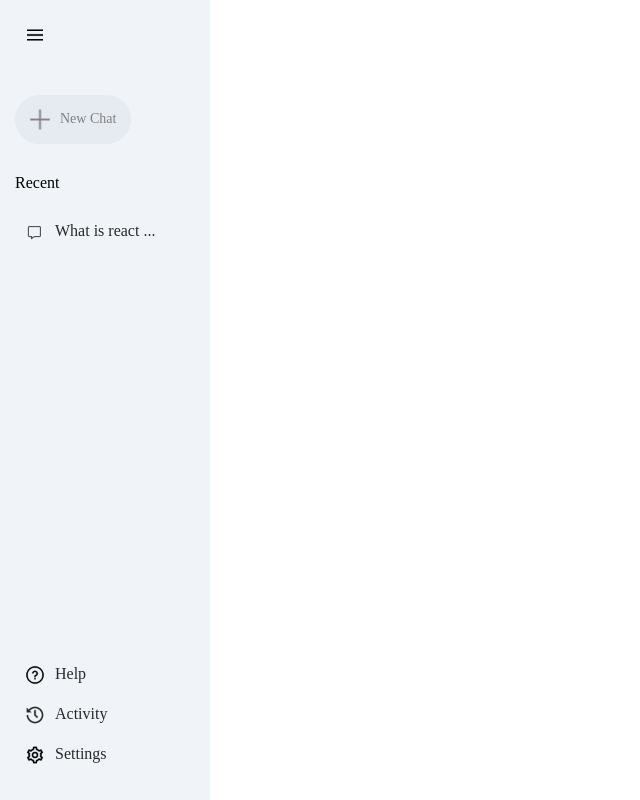
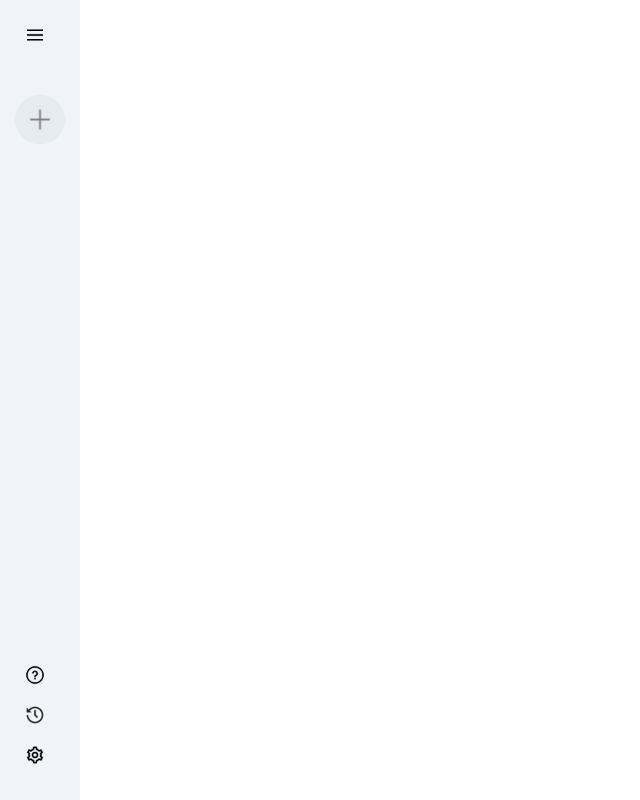
Before and after one commit to nahidn228/GeminiClone, a React (Vite) app: page / in a window 1280 px wide. Shown: the whole page, without its empty margins (0-640 px from the left). Built offline with nearby package versions, Linux system fonts and the light colour scheme.

Commit message:
sidebar design done and added outfit font

```diff
--- a/src/components/Sidebar/Sidebar.jsx
+++ b/src/components/Sidebar/Sidebar.jsx
@@ -1,15 +1,24 @@
+import { useState } from "react";
 import { assets } from "../../assets/assets";
 import "./Sidebar.css";
+
 const Sidebar = () => {
+  const [extended, setExtended] = useState(false);
   return (
     <div className="sidebar">
       {/* top section */}
       <div className="top">
-        <img className="menu" src={assets?.menu_icon} alt="" />
+        <img
+          onClick={() => setExtended(!extended)}
+          className="menu"
+          src={assets?.menu_icon}
+          alt=""
+        />
         <div className="new-chat">
           <img src={assets?.plus_icon} alt="" />
-          <p>New Chat</p>
+          {extended ? <p>New Chat</p> : null}
         </div>
+        {extended ? (
           <div className="recent">
             <p className="recent-title">Recent</p>
             <div className="recent-entry">
@@ -17,24 +26,23 @@ const Sidebar = () => {
               <p>What is react ...</p>
             </div>
           </div>
+        ) : null}
       </div>
-
 
       {/* Bottom section */}
 
       <div className="bottom">
-
         <div className="bottom-item recent-entry">
           <img src={assets?.question_icon} alt="" />
-        <p>Help </p>
+          {extended ? <p>Help </p> : null}
         </div>
         <div className="bottom-item recent-entry">
           <img src={assets?.history_icon} alt="" />
-        <p>Activity </p>
+          {extended ? <p>Activity </p> : null}
         </div>
         <div className="bottom-item recent-entry">
           <img src={assets?.setting_icon} alt="" />
-        <p>Settings </p>
+          {extended ? <p>Settings </p> : null}
         </div>
       </div>
     </div>
--- a/src/index.css
+++ b/src/index.css
@@ -1,7 +1,13 @@
+
+
+@import url('https://fonts.googleapis.com/css2?family=Outfit:wght@100..900&display=swap');
+
+
 *{
   padding: 0;
   margin: 0;
   box-sizing: border-box;
+  font-family: "Outfit", sans-serif;
 }
 
 #root{
```
Lines whose indentation alone changed are shown as unchanged.
